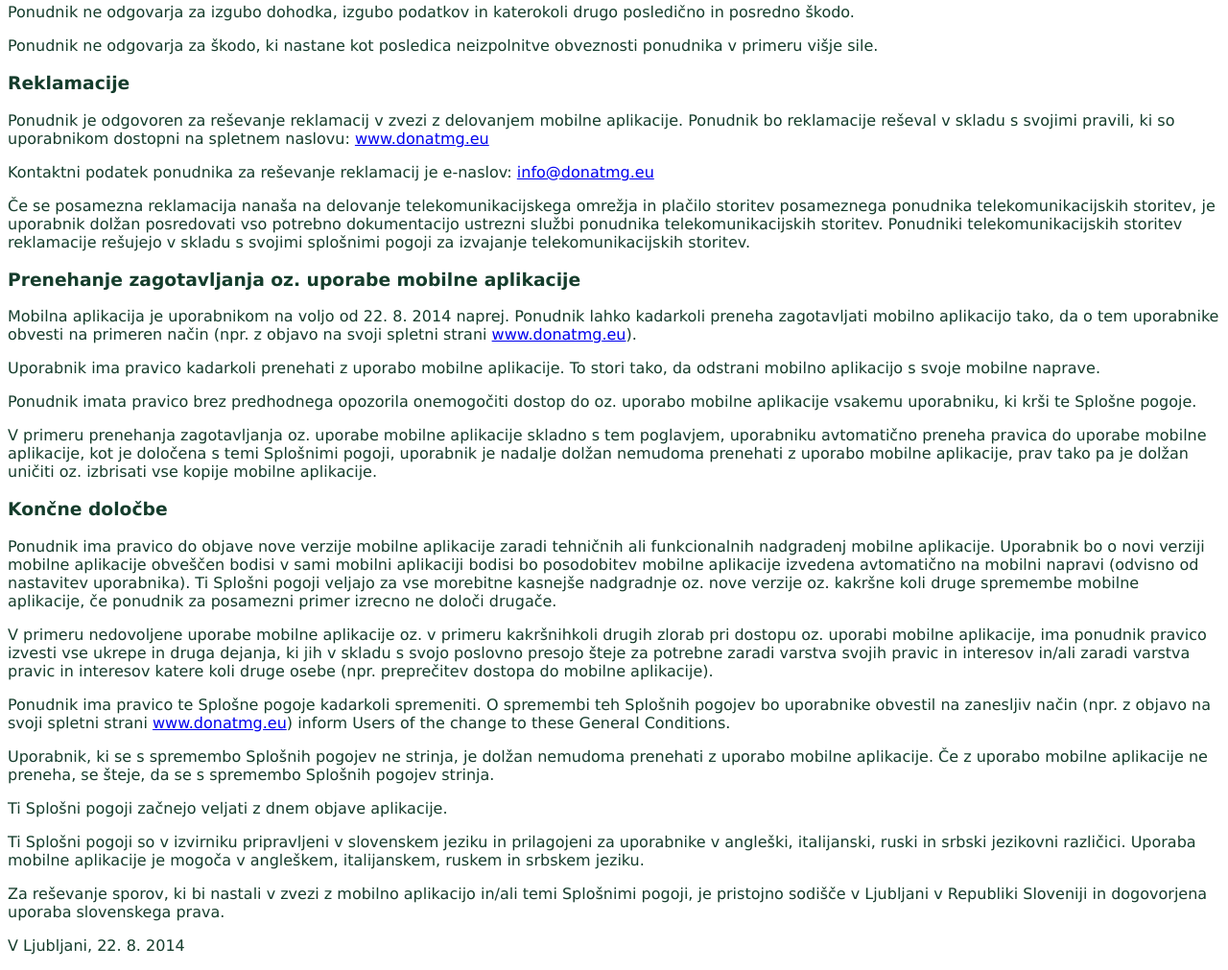
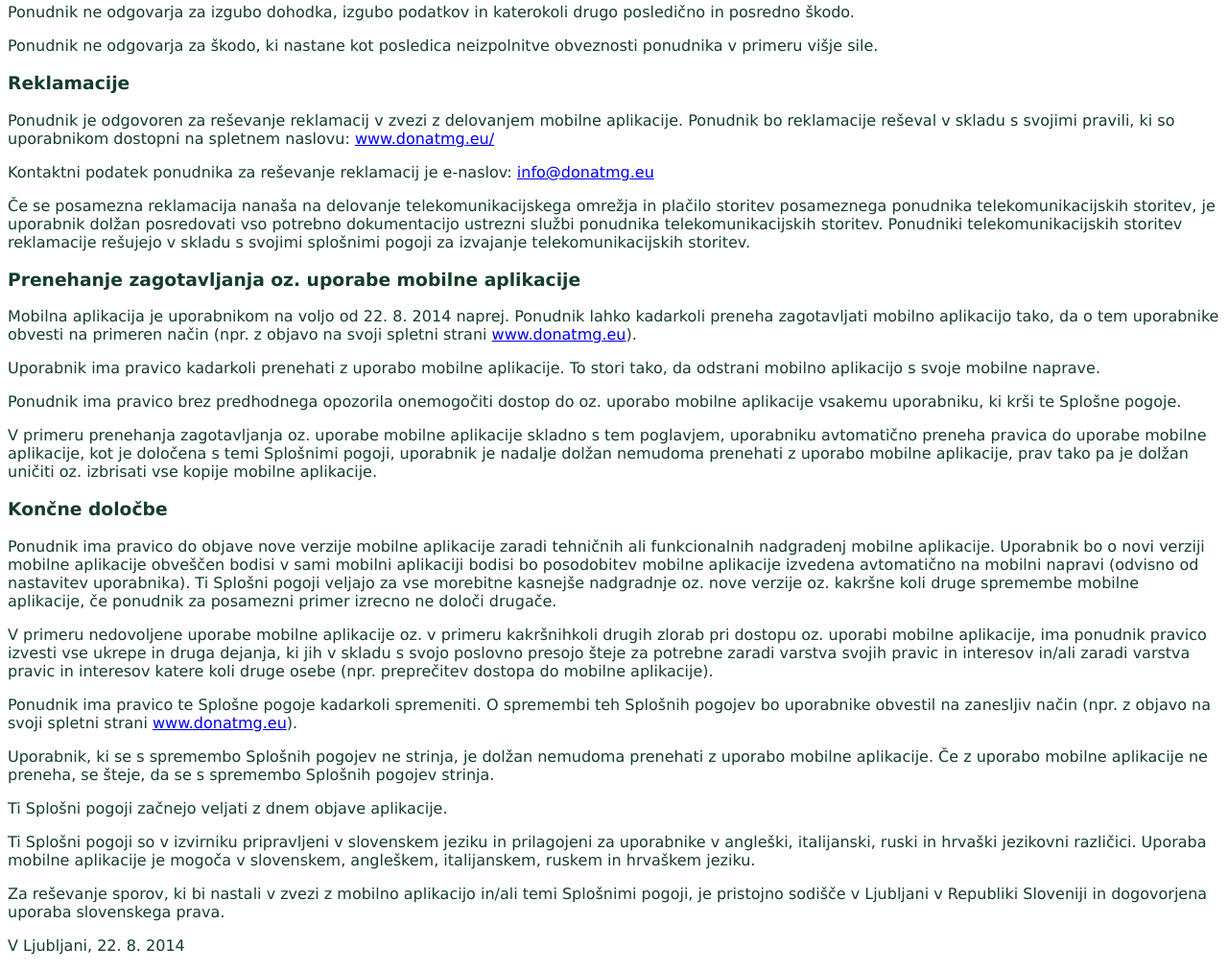
Before and after one commit to markodudic/donat-ios, a plain HTML site: page DonatMG/Legal HTML/rules_sl.html in a window 1280 px wide. Shown: the part 1774-2785 px from the top of the page at 96% size. Drawn offline with Linux system fonts and the light colour scheme.

Commit message:
lang changes

```diff
--- a/DonatMG/Legal HTML/rules_sl.html
+++ b/DonatMG/Legal HTML/rules_sl.html
@@ -71,23 +71,23 @@
         <p>Ponudnik ne odgovarja za škodo, ki nastane kot posledica neizpolnitve obveznosti ponudnika v primeru višje sile.</p>
 
         <h3>Reklamacije</h3>
-        <p>Ponudnik je odgovoren za reševanje reklamacij v zvezi z delovanjem mobilne aplikacije. Ponudnik bo  reklamacije reševal v skladu s svojimi pravili, ki so uporabnikom dostopni na spletnem naslovu: <a href="http://www.donatmg.eu/">www.donatmg.eu</a></p>
+        <p>Ponudnik je odgovoren za reševanje reklamacij v zvezi z delovanjem mobilne aplikacije. Ponudnik bo  reklamacije reševal v skladu s svojimi pravili, ki so uporabnikom dostopni na spletnem naslovu: <a href="http://www.donatmg.eu/">www.donatmg.eu/</a></p>
         <p>Kontaktni podatek ponudnika za reševanje reklamacij je e-naslov: <a href="mailto:info@donatmg.eu">info@donatmg.eu</a></p>
         <p>Če se posamezna reklamacija nanaša na delovanje telekomunikacijskega omrežja in plačilo storitev posameznega ponudnika telekomunikacijskih storitev, je uporabnik dolžan posredovati vso potrebno dokumentacijo ustrezni službi ponudnika telekomunikacijskih storitev. Ponudniki telekomunikacijskih storitev reklamacije rešujejo v skladu s svojimi splošnimi pogoji za izvajanje telekomunikacijskih storitev.</p>
 
         <h3>Prenehanje zagotavljanja oz. uporabe mobilne aplikacije</h3>
         <p>Mobilna aplikacija je uporabnikom na voljo od 22. 8. 2014 naprej. Ponudnik lahko kadarkoli preneha zagotavljati mobilno aplikacijo tako, da o tem uporabnike obvesti na primeren način (npr. z objavo na svoji spletni strani <a href="http://www.donatmg.eu/">www.donatmg.eu</a>).</p>
         <p>Uporabnik ima pravico kadarkoli prenehati z uporabo mobilne aplikacije. To stori tako, da odstrani mobilno aplikacijo s svoje mobilne naprave.</p>
-        <p>Ponudnik imata pravico brez predhodnega opozorila onemogočiti dostop do oz. uporabo mobilne aplikacije vsakemu uporabniku, ki krši te Splošne pogoje.</p>
+        <p>Ponudnik ima pravico brez predhodnega opozorila onemogočiti dostop do oz. uporabo mobilne aplikacije vsakemu uporabniku, ki krši te Splošne pogoje.</p>
         <p>V primeru prenehanja zagotavljanja oz. uporabe mobilne aplikacije skladno s tem poglavjem, uporabniku avtomatično preneha pravica do uporabe mobilne aplikacije, kot je določena s temi Splošnimi pogoji, uporabnik je nadalje dolžan nemudoma prenehati z uporabo mobilne aplikacije, prav tako pa je dolžan uničiti oz. izbrisati vse kopije mobilne aplikacije.</p>
 
         <h3>Končne določbe</h3>
         <p>Ponudnik ima pravico do objave nove verzije mobilne aplikacije zaradi tehničnih ali funkcionalnih nadgradenj mobilne aplikacije. Uporabnik bo o novi verziji mobilne aplikacije obveščen bodisi v sami mobilni aplikaciji bodisi bo posodobitev mobilne aplikacije izvedena avtomatično na mobilni napravi (odvisno od nastavitev uporabnika). Ti Splošni pogoji veljajo za vse morebitne kasnejše nadgradnje oz. nove verzije oz. kakršne koli druge spremembe mobilne aplikacije, če ponudnik za posamezni primer izrecno ne določi drugače.</p>
         <p>V primeru nedovoljene uporabe mobilne aplikacije oz. v primeru kakršnihkoli drugih zlorab pri dostopu oz. uporabi mobilne aplikacije, ima ponudnik pravico izvesti vse ukrepe in druga dejanja, ki jih v skladu s svojo poslovno presojo šteje za potrebne zaradi varstva svojih pravic in interesov in/ali zaradi varstva pravic in interesov katere koli druge osebe (npr. preprečitev dostopa do mobilne aplikacije).</p>
-        <p>Ponudnik ima pravico te Splošne pogoje kadarkoli spremeniti. O spremembi teh Splošnih pogojev bo uporabnike obvestil na zanesljiv način (npr. z objavo na svoji spletni strani <a href="http://www.donatmg.eu/">www.donatmg.eu</a>) inform Users of the change to these General Conditions.</p>
+        <p>Ponudnik ima pravico te Splošne pogoje kadarkoli spremeniti. O spremembi teh Splošnih pogojev bo uporabnike obvestil na zanesljiv način (npr. z objavo na svoji spletni strani <a href="http://www.donatmg.eu/">www.donatmg.eu</a>).</p>
         <p>Uporabnik, ki se s spremembo Splošnih pogojev ne strinja, je dolžan nemudoma prenehati z uporabo mobilne aplikacije. Če z uporabo mobilne aplikacije ne preneha, se šteje, da se s spremembo Splošnih pogojev strinja.</p>
         <p>Ti Splošni pogoji začnejo veljati z dnem objave aplikacije.</p>
-        <p>Ti Splošni pogoji so v izvirniku pripravljeni v slovenskem jeziku in prilagojeni za uporabnike v angleški, italijanski, ruski in srbski jezikovni različici. Uporaba mobilne aplikacije je mogoča v angleškem, italijanskem, ruskem in srbskem jeziku.</p>
+        <p>Ti Splošni pogoji so v izvirniku pripravljeni v slovenskem jeziku in prilagojeni za uporabnike v angleški, italijanski, ruski in hrvaški jezikovni različici. Uporaba mobilne aplikacije je mogoča v slovenskem, angleškem, italijanskem, ruskem in hrvaškem jeziku.</p>
         <p>Za reševanje sporov, ki bi nastali v zvezi z mobilno aplikacijo in/ali temi Splošnimi pogoji, je pristojno sodišče v Ljubljani v Republiki Sloveniji in dogovorjena uporaba slovenskega prava.</p>
         <p>V Ljubljani, 22. 8. 2014</p>
 
```
Also changed, not shown: DonatMG/Legal HTML/rules_en.html (+1 -1 lines), DonatMG/Legal HTML/rules_hr.html (+1 -1 lines), DonatMG/Legal HTML/rules_it.html (+1 -1 lines), DonatMG/Legal HTML/rules_ru.html (+1 -1 lines), 2 other files.
